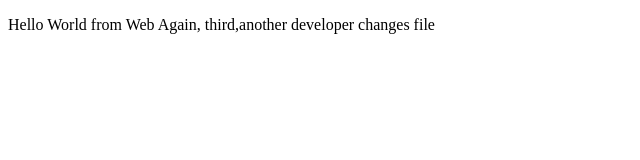
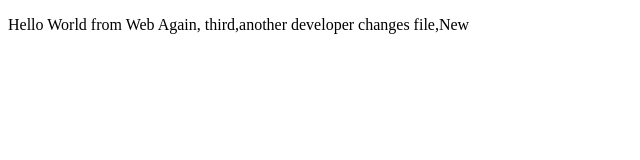
Before and after one commit to asifiqbalpakistan/lectore0, a plain HTML site: page hello.html in a window 1280 px wide. Shown: the full height of the page, 0-640 px from the left. Drawn offline with Linux system fonts and the light colour scheme.

Commit message:
Update hello.html

```diff
--- a/hello.html
+++ b/hello.html
@@ -4,6 +4,6 @@
         <title>Example</title>
     </head>
     <body>
-        <p>Hello World from Web Again, third,another developer changes file</p>
+        <p>Hello World from Web Again, third,another developer changes file,New</p>
     </body>
 </html>
```
